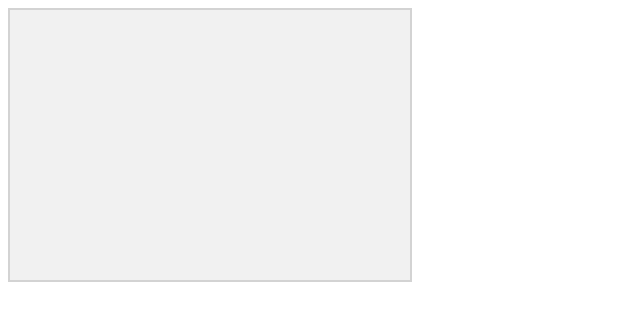
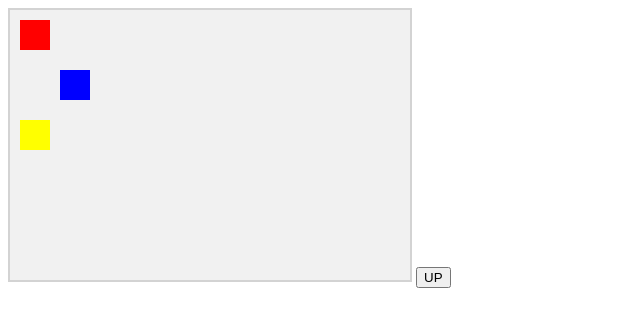
Before and after one commit to felipertec/GameTest, a plain HTML site: page index.html in a window 1280 px wide. Shown: the whole page, without its empty margins (0-640 px from the left). Drawn offline with Linux system fonts and the light colour scheme.

Commit message:
nova atualização

```diff
--- a/index.html
+++ b/index.html
@@ -7,6 +7,8 @@
     <script type="text/javascript" src="js/script.js"></script>
   </head>
   <body onload="startGame()">
+
+    <button onclick="moveup()">UP</button>
     <p></p>
   </body>
 </html>
--- a/js/script.js
+++ b/js/script.js
@@ -1,7 +1,12 @@
 alert("O jogo irá começar!");
+
+var redGamePiece, blueGamePiece, yellowGamePiece;
 
 function startGame(){
     myGameArea.start();
+    redGamePiece = new component(30, 30, "red", 10, 10);
+    blueGamePiece = new component(30, 30, "blue", 50, 60);
+    yellowGamePiece = new component(30, 30, "yellow", 10, 110);
 }
 
 var myGameArea = {
@@ -11,5 +16,39 @@ var myGameArea = {
           this.canvas.height = 270;
           this.context = this.canvas.getContext("2d");
           document.body.insertBefore(this.canvas, document.body.childNodes[0]);
+          this.interval = setInterval(updateGameArea, 20); //será atualizado a cada 20 milésimos de segundo
+    },
+    clear : function(){
+          this.context.clearRect(0, 0, this.canvas.width, this.canvas.height);
     }
 }
+
+function component(width, height, color, x, y, speedX, speedY){
+      this.width = width;
+      this.height = height;
+      this.speedX = 0;
+      this.speedY = 0;
+      this.x = x;
+      this.y = y;
+      this.update = function(){  //essa função vai ficar atualizando o quadrado
+          ctx = myGameArea.context;
+          ctx.fillStyle = color;
+          ctx.fillRect(this.x, this.y, this.width, this.height);
+    }
+    this.newPos = function(){ // função que adiciona uma nova posição X e Y
+          this.x += this.speedX;
+          this.y += this.speedY;
+    }
+}
+
+function updateGameArea(){
+  myGameArea.clear(); // Irá ficar limpando a game Area.
+  yellowGamePiece.newPos(); // Chamando a função de mover para o quadrado amarelo.
+  redGamePiece.update(); // Ficará atualizando o desenho do quadrado
+  blueGamePiece.update();
+  yellowGamePiece.update();
+}
+
+function moveup(){
+    yellowGamePiece.speedY -= 1;
+}
```
